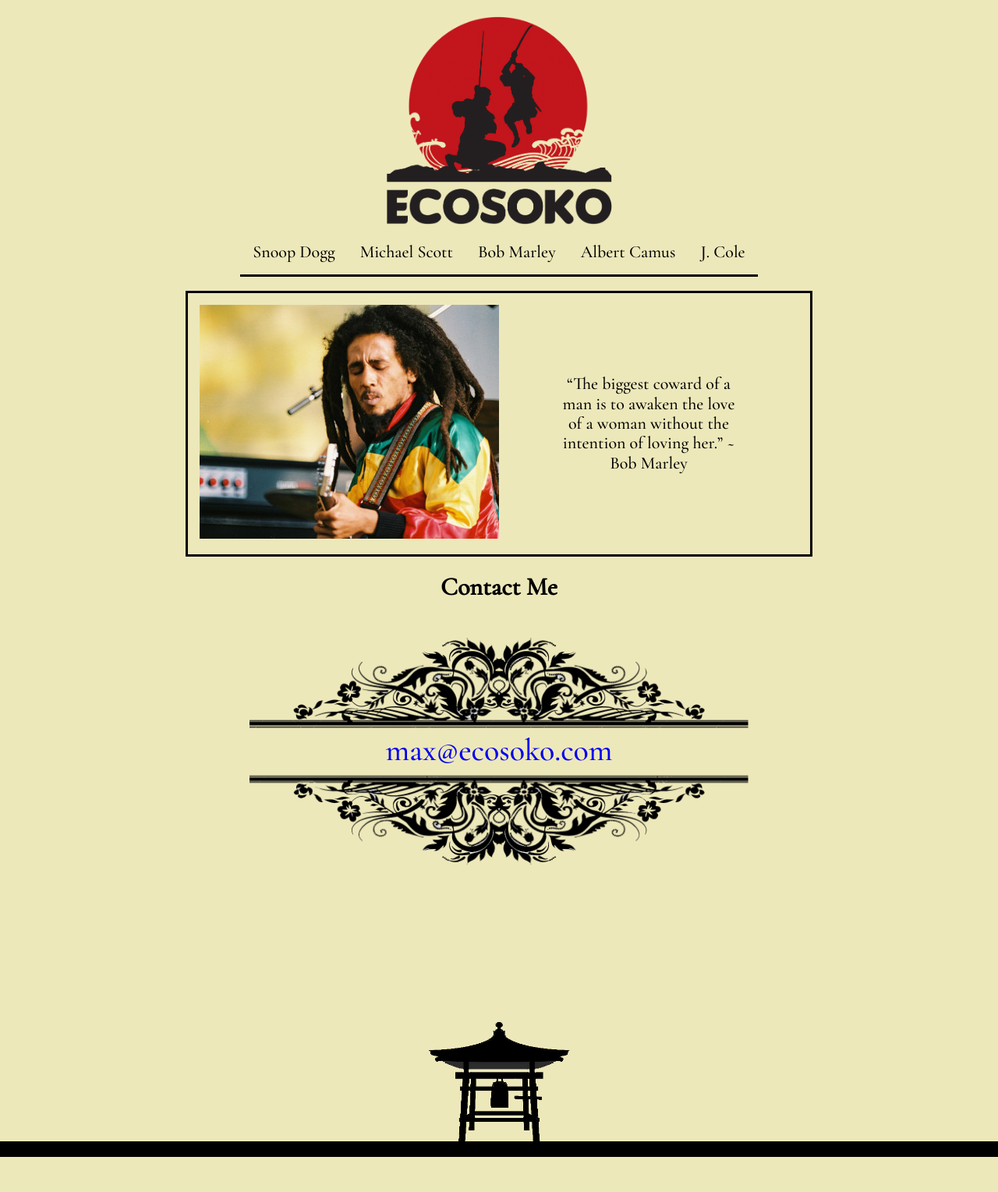
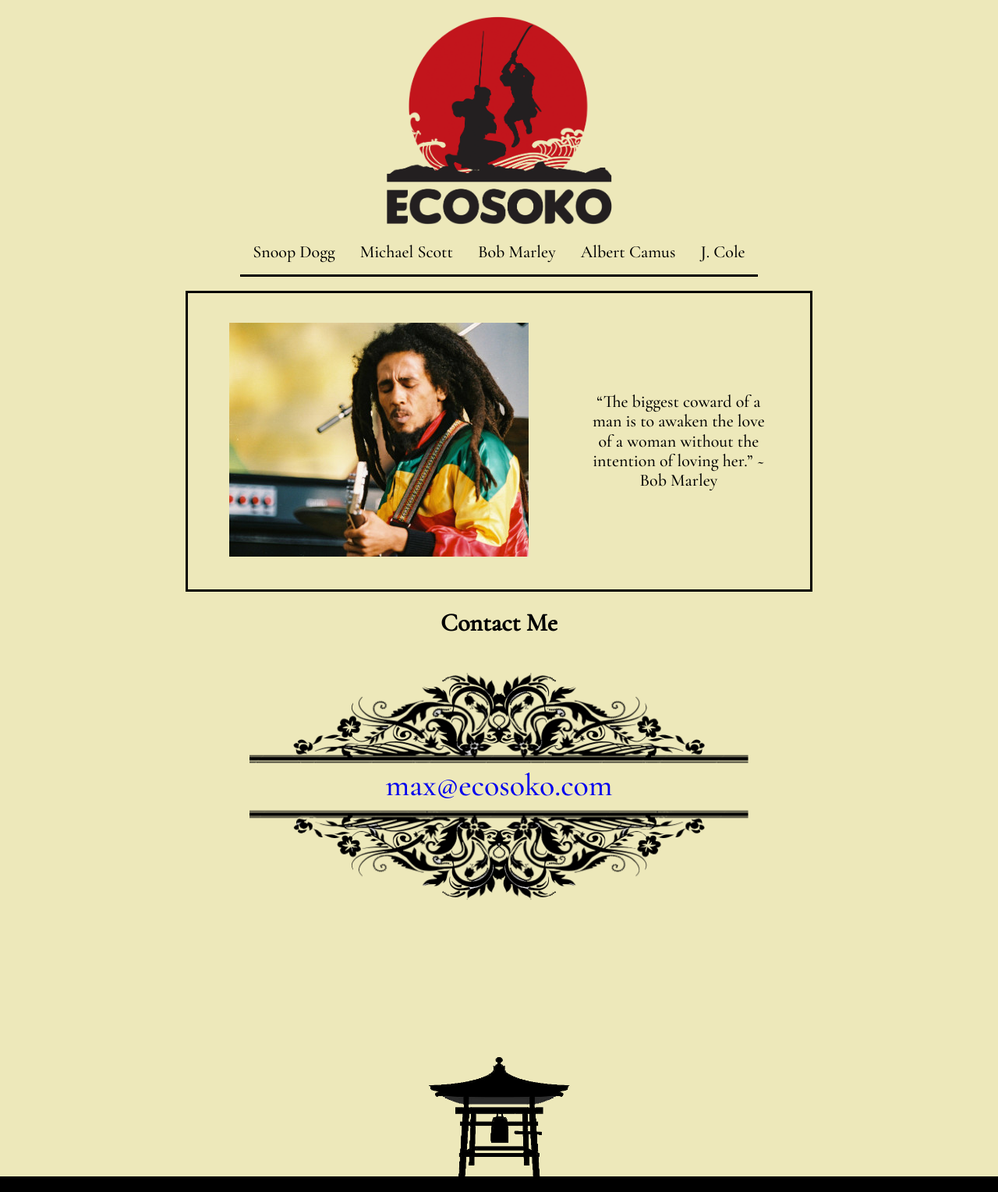
Before and after one commit to ecosoko/ecosoko, a Jekyll site: the page built from index.html, in a window 1280 px wide. Shown: the whole page at 78% size. Built offline with Jekyll 4.4.1, drawn with Linux system fonts in a browser that asks for light colours; before the commit the page ends 1484 px from its top, so only the background shows below that.

Commit message:
adjust margin and box height

```diff
--- a/css/main.scss
+++ b/css/main.scss
@@ -101,13 +101,14 @@
   border: 3px solid #000;
   margin: auto;
   width: 60%;
-  height: fit-content;
+  height: 350px;
   padding: 15px;
 }
 
 .quote-images {
   width: 50%;
   overflow: hidden;
+  margin: auto;
 }
 
 .quote-text {
```
